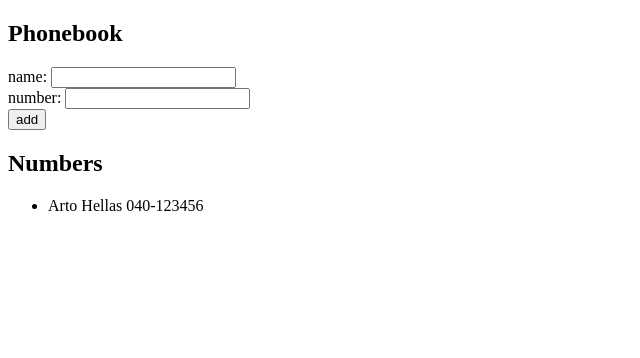
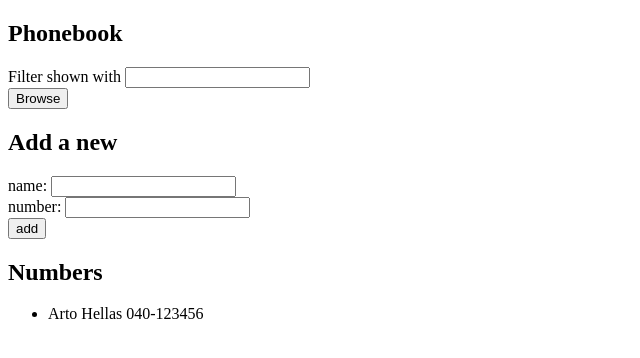
Before and after one commit to Alejandroernal/desarrollo-web-practica, a React (Vite) app in the folder parte2-formularios/: page / in a window 1280 px wide. Shown: the top 358 px of the page, without its empty margins (0-640 px from the left). Built offline with nearby package versions, Linux system fonts and the light colour scheme.

Commit message:
2.9 | Deje remarcado en aclaracion que usando ese fragmento, se puede buscar un fragmento del nombre y lo encuentra, encambio como esta hecho solamente encuentra si se pone tal cual se registro.

```diff
--- a/parte2-formularios/src/App.jsx
+++ b/parte2-formularios/src/App.jsx
@@ -7,9 +7,15 @@ const App = () => {
   const [newName, setNewName] = useState('')
   const [warning, setWarning] = useState('')
   const [newTel, setNewTel] = useState('')
+  const [filter, setFilter] = useState('')
 
   const handleInputChange = (event) => {
     setNewName(event.target.value)
+    setWarning('') // Limpia la advertencia al escribir
+  }
+
+  const handleFilterChange = (event) => {
+    setFilter(event.target.value)
     setWarning('') // Limpia la advertencia al escribir
   }
 
@@ -17,6 +23,36 @@ const App = () => {
     setNewTel(event.target.value)
     setWarning('') // Limpia la advertencia al escribir
   }
+
+  const handleBrowse = (event) => {
+    event.preventDefault()
+    if (persons.some(person => person.name === filter || person.tel === filter)) {
+      const foundPerson = persons.find(person => person.name === filter || person.tel === filter);
+      alert(`Se encontraron coincidencias es: ${foundPerson.name} ${foundPerson.tel}`)
+    } else {
+
+      alert('No se encontraron coincidencias')
+      setPersons(persons) // Resetea la lista de personas al estado original
+      return
+    }
+}
+
+/*
+  const handleBrowse = (event) => {
+  event.preventDefault()
+  const filtro = filter.toLowerCase()
+  const foundPerson = persons.find(
+    person =>
+      person.name.toLowerCase().includes(filtro) ||
+      person.tel.includes(filter)
+  )
+  if (foundPerson) {
+    alert(`Se encontraron coincidencias: ${foundPerson.name} ${foundPerson.tel}`)
+  } else {
+    alert('No se encontraron coincidencias')
+  }
+}
+  */
 
   const handleSubmit = (event) => {
     event.preventDefault()
@@ -28,17 +64,34 @@ const App = () => {
       alert(` ${newName} is already added to phonebook`)
       return
     }
+
+    if (persons.some(person => person.tel === newTel)) {
+      alert(` ${newTel} is already added to phonebook`)
+      return
+    }
+
+
+
     setPersons(persons.concat({ name: newName , tel: newTel }))
     setNewName('')
     setNewTel('')
     setWarning('')
-  }
+
+
+}
+
 
   return (
     <div>
-      <h2>Phonebook</h2>
+      <form onSubmit={handleBrowse}>
+        <h2>Phonebook</h2>
+        Filter shown with <input value={filter} onChange={handleFilterChange} />
+       <div><button type="submit">Browse</button></div>
+      </form>
+
       <form onSubmit={handleSubmit}>
         <div>
+          <h2>Add a new</h2>
           name: <input value={newName} onChange={handleInputChange} />
         </div>
         <div>
```
